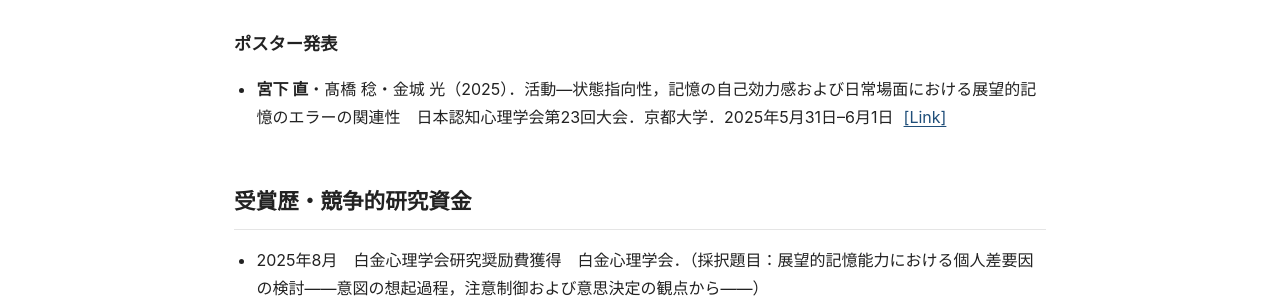
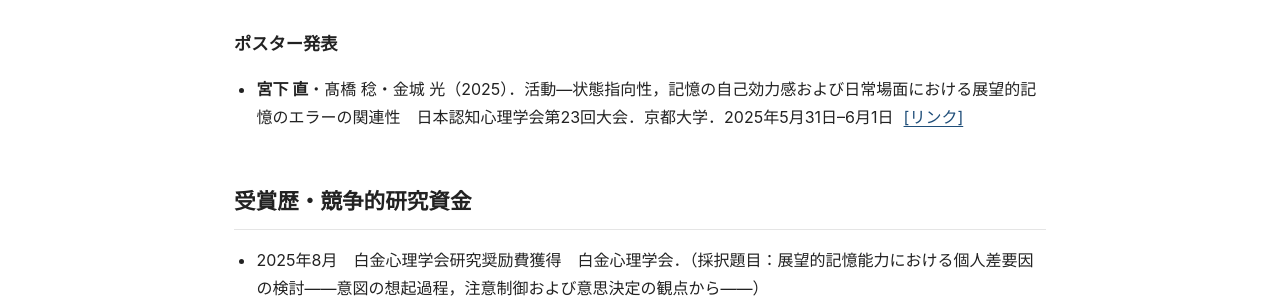
Before and after one commit to naomiyashita/github.io, a Jekyll site: the page built from cv.md, in a window 1280 px wide. Shown: the part 847-1147 px from the top of the page. Built offline with Jekyll 4.4.1, drawn with Linux system fonts in a browser that asks for light colours.

Commit message:
Update cv.md

```diff
--- a/cv.md
+++ b/cv.md
@@ -55,7 +55,7 @@ permalink: /cv/
 <ul class="presentation-list">
   <li>
     <strong>宮下 直</strong>・髙橋 稔・金城 光（2025）．活動―状態指向性，記憶の自己効力感および日常場面における展望的記憶のエラーの関連性　日本認知心理学会第23回大会．京都大学．2025年5月31日–6月1日
-    <a class="publication-action" href="https://doi.org/10.14875/cogpsy.2025.0_144">[Link]</a>
+    <a class="publication-action" href="https://doi.org/10.14875/cogpsy.2025.0_144">[リンク]</a>
   </li>
 </ul>
 
```
